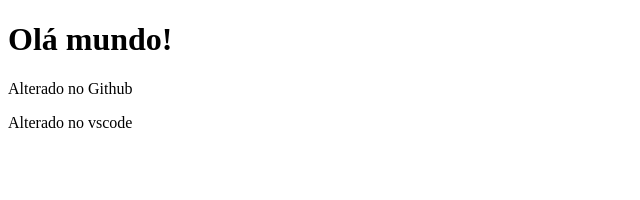
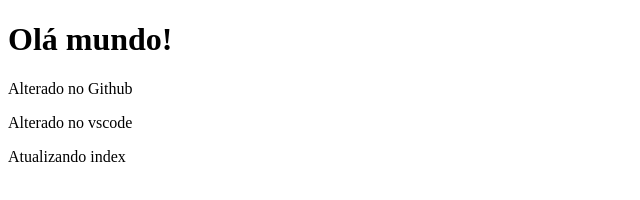
Before and after one commit to miqueiasfernando/teste-git-hub-vscode, a plain HTML site: page index.html in a window 1280 px wide. Shown: the whole page, without its empty margins (0-640 px from the left). Drawn offline with Linux system fonts and the light colour scheme.

Commit message:
atualizando código

```diff
--- a/index.html
+++ b/index.html
@@ -11,5 +11,6 @@
 
     <p>Alterado no Github</p>
     <p> Alterado no vscode</p>
+    <p>Atualizando index</p>
 </body>
 </html>
```
